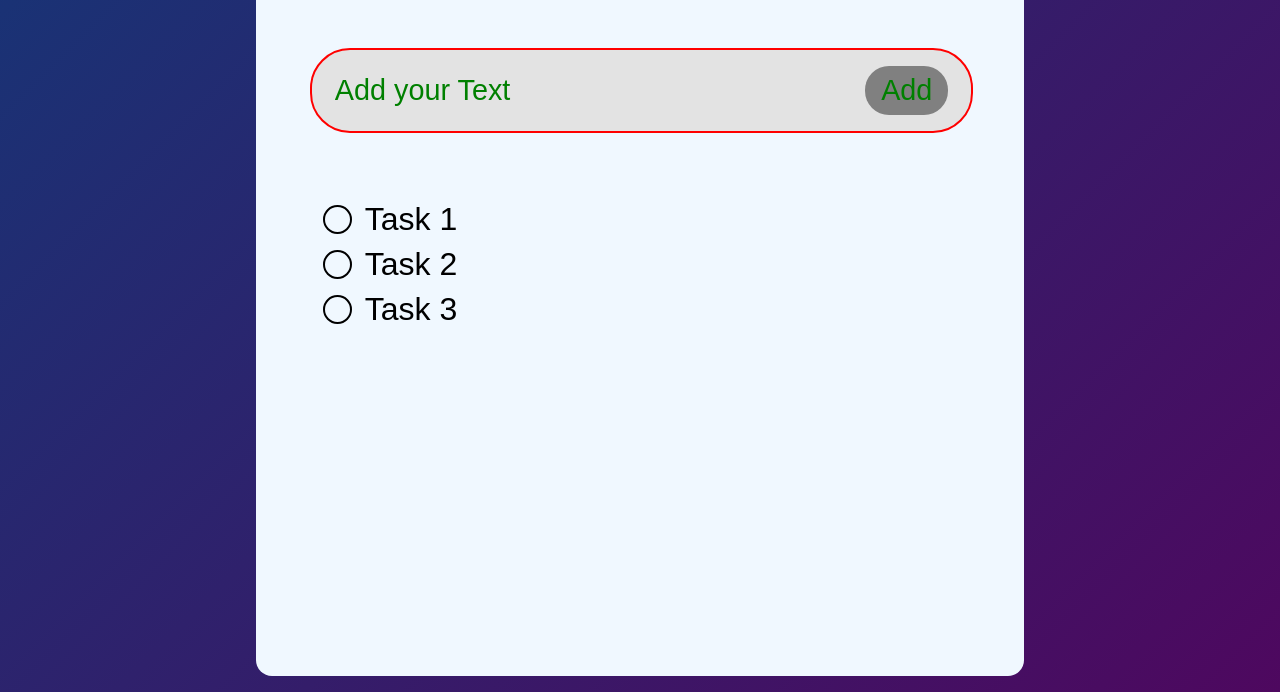
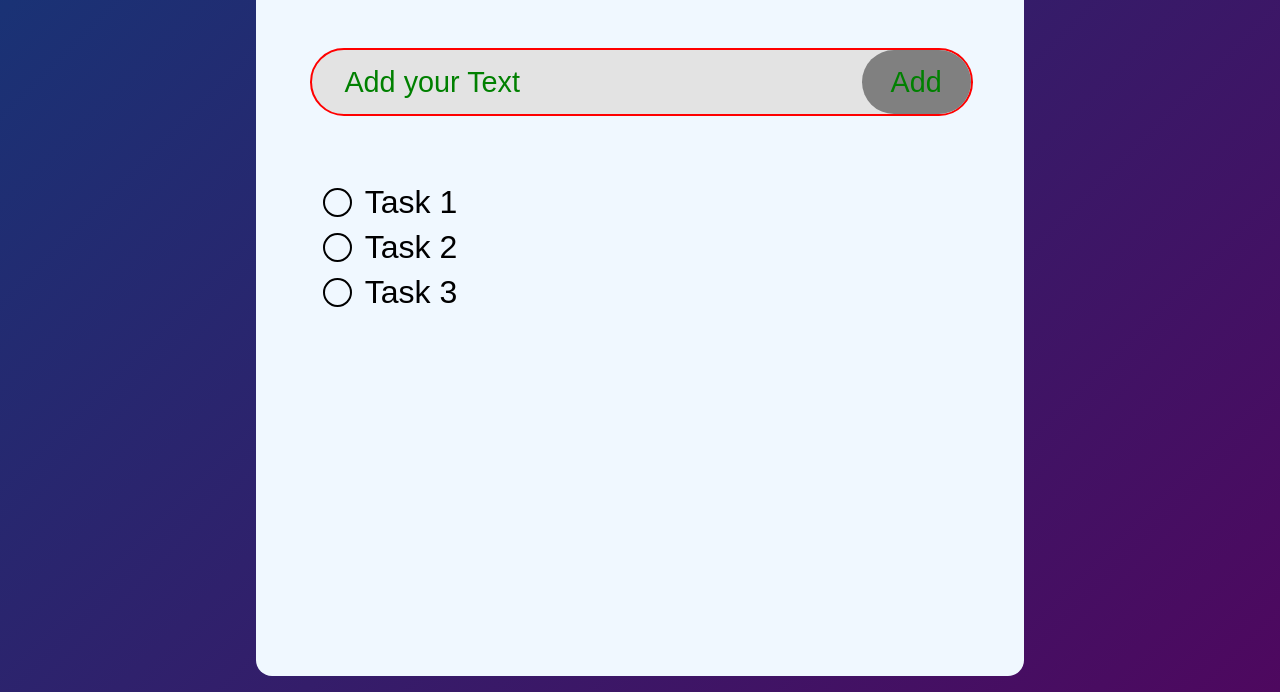
Before and after one commit to Anwarul07/To-Do-List, a plain HTML site: page index.html in a window 1280 px wide. Shown: the part 172-864 px from the top of the page. Drawn offline with Linux system fonts and the light colour scheme.

Commit message:
todo.css update

```diff
--- a/todo.css
+++ b/todo.css
@@ -44,14 +44,18 @@ span img {
   color: green;
 }
 #button {
+  width:10vw;
+  height: 5vw;
   font-size: 2.25vw;
   border: none;
   outline: none;
   color: green;
   background-color: grey;
-  border-radius: 1.5rem;
-  padding: 0.5rem 1rem 0.5rem 1rem;
+  border-radius: 4vw;
+  padding: 1vw 1vw 1vw 1vw;
   cursor: pointer;
+  position: relative;
+  left: 2.5vw;
 }
 .row {
   margin-left: 3vw;
@@ -60,8 +64,8 @@ span img {
   text-align: center;
   background: #e3e3e3;
   margin-top: 4vw;
-  border-radius: 40px;
-  padding: 1.25vw 1.75vw;
+  border-radius:5vw;
+  padding: 0vw 2.5vw;
   border: 2px solid red;
   width: 90%;
 }
```
